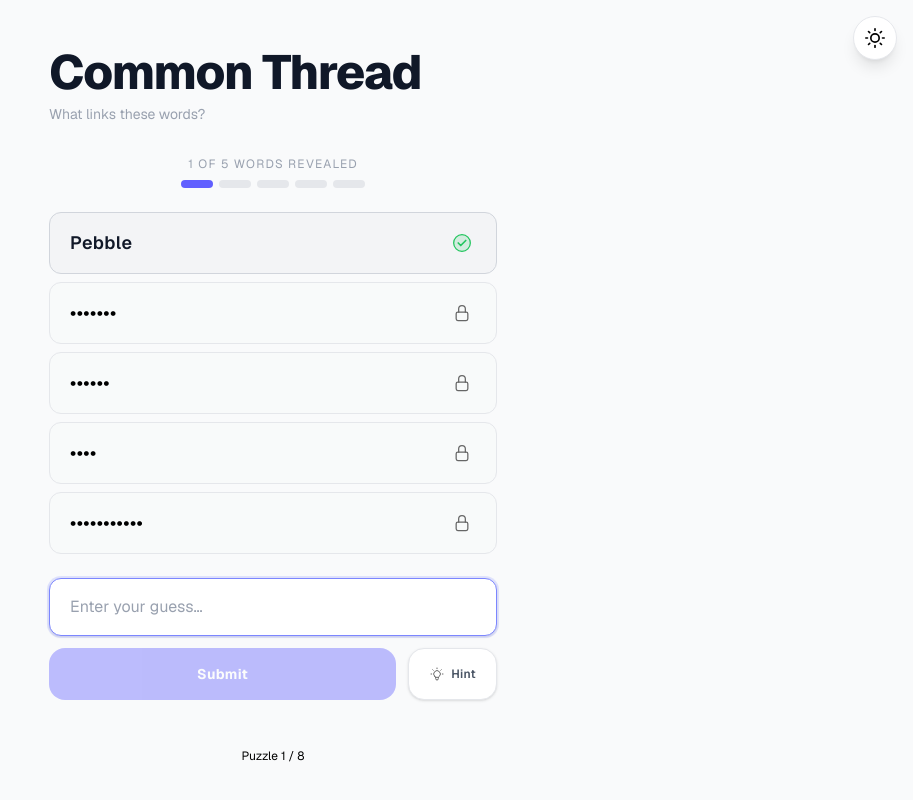
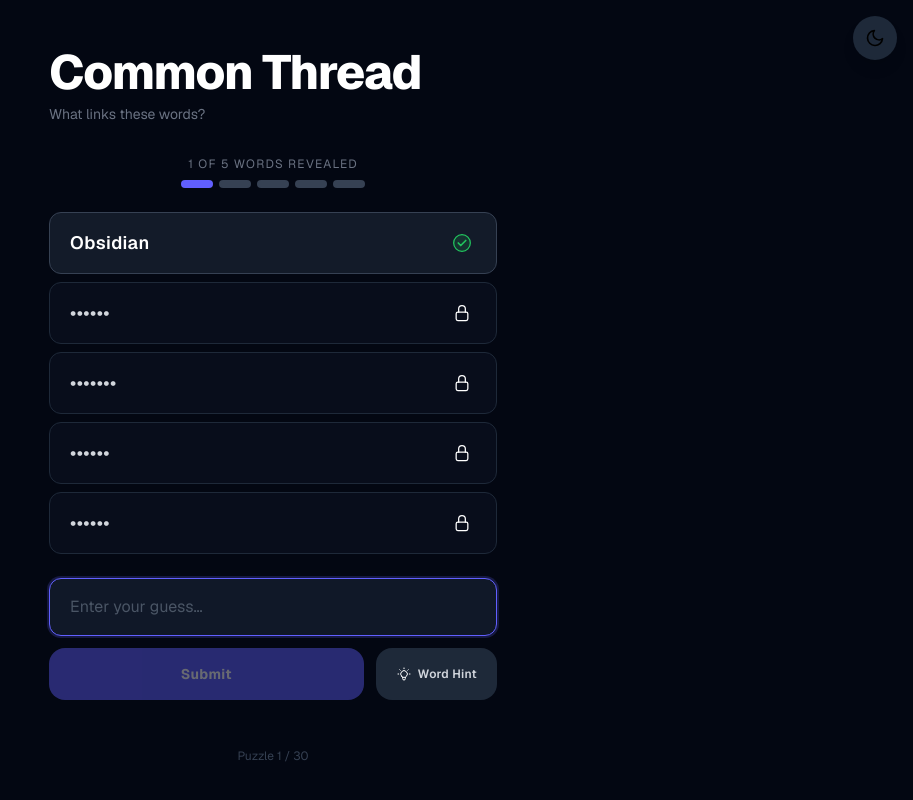
Before and after one commit to Utsab-crompoide/train-brain, a Next.js app: page /commonThread in a window 1280 px wide. Shown: the top 800 px of the page, without its empty margins (367-1280 px from the left). Built offline with nearby package versions, Linux system fonts and the light colour scheme.

Commit message:
game message logic fixed, game data replaced, fixed theme issue.

```diff
--- a/app/commonThread/page.tsx
+++ b/app/commonThread/page.tsx
@@ -127,7 +127,8 @@ export default function CommonThreadPage() {
                     : "bg-indigo-50 text-indigo-600 border-indigo-200"
             }`}
           >
-            {game.feedback.text}
+            {game.feedback.text} <br />
+            {game.feedback.type === "showHint" && <span>Hint: {game.puzzle.hint}</span>}
           </div>
         )}
 
@@ -168,7 +169,7 @@ export default function CommonThreadPage() {
                     filter: isDark ? "invert(1)" : "invert(0.4)",
                   }}
                 />
-                Hint
+                Word Hint
               </button>
             </div>
           </div>
--- a/context/ThemeContext.tsx
+++ b/context/ThemeContext.tsx
@@ -1,12 +1,6 @@
 "use client";
 
-import React, {
-  createContext,
-  useContext,
-  useEffect,
-  useState,
-  ReactNode,
-} from "react";
+import React, { createContext, useContext, useEffect, useState, ReactNode } from "react";
 
 type Theme = "light" | "dark";
 
@@ -21,7 +15,17 @@ const ThemeContext = createContext<ThemeContextValue>({
 });
 
 export function ThemeProvider({ children }: { children: ReactNode }) {
-  const [theme, setTheme] = useState<Theme>("light");
+  const [theme, setTheme] = useState<Theme>("dark");
+  const [mounted, setMounted] = useState(false);
+
+  // Initialize theme from localStorage only on client
+  useEffect(() => {
+    const stored = localStorage.getItem("theme") as Theme | null;
+    if (stored) {
+      setTheme(stored);
+    }
+    setMounted(true);
+  }, []);
 
   // Sync <html> class so Tailwind `dark:` utilities work
   useEffect(() => {
@@ -31,16 +35,18 @@ export function ThemeProvider({ children }: { children: ReactNode }) {
     } else {
       root.classList.remove("dark");
     }
-  }, [theme]);
+    if (mounted) {
+      localStorage.setItem("theme", theme);
+    }
+  }, [theme, mounted]);
 
-  const toggleTheme = () =>
-    setTheme((prev) => (prev === "light" ? "dark" : "light"));
+  const toggleTheme = () => setTheme((prev) => (prev === "light" ? "dark" : "light"));
 
-  return (
-    <ThemeContext.Provider value={{ theme, toggleTheme }}>
-      {children}
-    </ThemeContext.Provider>
-  );
+  if (!mounted) {
+    return <>{children}</>;
+  }
+
+  return <ThemeContext.Provider value={{ theme, toggleTheme }}>{children}</ThemeContext.Provider>;
 }
 
 export function useTheme() {
--- a/data/puzzle.ts
+++ b/data/puzzle.ts
@@ -1,68 +1,220 @@
-// puzzles.ts — Common Thread game data
-
 export interface Puzzle {
   id: number;
-  answer: string;           // The hidden connection (case-insensitive match)
+  answer: string; // The hidden connection (case-insensitive match)
   acceptedAnswers: string[]; // All valid answer strings (lowercase)
-  words: string[];          // Words in reveal order (first 2 shown initially)
-  hint: string;             // Shown in BoxInput when player asks for a clue
+  words: string[]; // Words in reveal order (first 2 shown initially)
+  hint: string; // Shown in BoxInput when player asks for a clue
 }
 
 export const PUZZLES: Puzzle[] = [
   {
     id: 1,
     answer: "ROCK",
-    acceptedAnswers: ["rock", "rocks", "stone", "stones"],
-    words: ["Pebble", "Boulder", "Gravel", "Sand", "Cobblestone"],
-    hint: "ROCK",
+    acceptedAnswers: ["rock", "stone", "mineral", "geology"],
+    words: ["Obsidian", "Basalt", "Granite", "Schist", "Pumice"],
+    hint: "Think geology — what unites these hard natural materials?",
   },
   {
     id: 2,
     answer: "COLD",
-    acceptedAnswers: ["cold", "ice", "icy", "freeze", "frozen"],
-    words: ["Arctic", "Glacier", "Frost", "Blizzard", "Tundra"],
-    hint: "COLD",
+    acceptedAnswers: ["cold", "ice", "frozen", "freeze"],
+    words: ["Permafrost", "Sleet", "Hailstone", "Icicle", "Flurry"],
+    hint: "These all belong to a world far below zero.",
   },
   {
     id: 3,
     answer: "MUSIC",
-    acceptedAnswers: ["music", "sound", "audio", "song", "melody"],
-    words: ["Jazz", "Tempo", "Chord", "Rhythm", "Harmony"],
-    hint: "MUSIC",
+    acceptedAnswers: ["music", "melody", "harmony", "sound"],
+    words: ["Crescendo", "Staccato", "Timbre", "Cadence", "Tremolo"],
+    hint: "These are all musical terms describing sound or structure.",
   },
   {
     id: 4,
     answer: "FIRE",
-    acceptedAnswers: ["fire", "flame", "heat", "burn", "blaze"],
-    words: ["Ember", "Inferno", "Ash", "Spark", "Kindle"],
-    hint: "FIRE",
+    acceptedAnswers: ["fire", "flame", "combustion", "blaze"],
+    words: ["Cinder", "Smolder", "Char", "Ignite", "Scorch"],
+    hint: "Each word relates to burning and heat.",
   },
   {
     id: 5,
     answer: "TIME",
-    acceptedAnswers: ["time", "clock", "hour", "minute", "second"],
-    words: ["Dawn", "Dusk", "Epoch", "Era", "Moment"],
-    hint: "TIME",
+    acceptedAnswers: ["time", "duration", "age", "era"],
+    words: ["Eon", "Millennium", "Solstice", "Epoch", "Equinox"],
+    hint: "These words all measure or mark the passage of time.",
   },
   {
     id: 6,
     answer: "WATER",
-    acceptedAnswers: ["water", "ocean", "sea", "liquid", "wave"],
-    words: ["Ripple", "Current", "Tide", "Stream", "Cascade"],
-    hint: "WATER",
+    acceptedAnswers: ["water", "ocean", "liquid", "aqua"],
+    words: ["Estuary", "Lagoon", "Whirlpool", "Tributary", "Delta"],
+    hint: "You'll find all of these near or made of water.",
   },
   {
     id: 7,
     answer: "LIGHT",
-    acceptedAnswers: ["light", "glow", "shine", "bright", "illumination"],
-    words: ["Beam", "Glare", "Shimmer", "Radiance", "Flicker"],
-    hint: "LIGHT",
+    acceptedAnswers: ["light", "illumination", "brightness", "glow"],
+    words: ["Prism", "Photon", "Refraction", "Lumen", "Wavelength"],
+    hint: "Physics of the visible spectrum connects these.",
   },
   {
     id: 8,
     answer: "SPACE",
-    acceptedAnswers: ["space", "cosmos", "universe", "galaxy", "sky"],
-    words: ["Nebula", "Quasar", "Pulsar", "Comet", "Orbit"],
-    hint: "SPACE",
+    acceptedAnswers: ["space", "cosmos", "universe", "astronomy"],
+    words: ["Aphelion", "Perihelion", "Parsec", "Singularity", "Nebula"],
+    hint: "Look beyond Earth's atmosphere for the connection.",
+  },
+  {
+    id: 9,
+    answer: "PLANT",
+    acceptedAnswers: ["plant", "flora", "botany", "vegetation"],
+    words: ["Chlorophyll", "Stomata", "Tendril", "Taproot", "Frond"],
+    hint: "These are all parts or processes of plant biology.",
+  },
+  {
+    id: 10,
+    answer: "ANIMAL",
+    acceptedAnswers: ["animal", "creature", "fauna", "wildlife"],
+    words: ["Nocturnal", "Carnivore", "Herbivore", "Omnivore", "Predator"],
+    hint: "These words describe traits or types of living creatures.",
+  },
+  {
+    id: 11,
+    answer: "HEART",
+    acceptedAnswers: ["heart", "cardiac", "pulse", "circulation"],
+    words: ["Ventricle", "Aorta", "Atrium", "Artery", "Capillary"],
+    hint: "These are all parts of the cardiovascular system.",
+  },
+  {
+    id: 12,
+    answer: "BOOK",
+    acceptedAnswers: ["book", "literature", "novel", "writing"],
+    words: ["Prologue", "Epilogue", "Foreword", "Index", "Appendix"],
+    hint: "These are all structural sections found in a book.",
+  },
+  {
+    id: 13,
+    answer: "MONEY",
+    acceptedAnswers: ["money", "currency", "finance", "wealth"],
+    words: ["Dividend", "Debenture", "Equity", "Liquidity", "Hedge"],
+    hint: "These terms live in the world of finance and investment.",
+  },
+  {
+    id: 14,
+    answer: "FAMILY",
+    acceptedAnswers: ["family", "kinship", "ancestry", "lineage"],
+    words: ["Matriarch", "Patriarch", "Progeny", "Heir", "Kin"],
+    hint: "Blood ties and family roles connect these words.",
+  },
+  {
+    id: 15,
+    answer: "SPORT",
+    acceptedAnswers: ["sport", "athletics", "competition", "game"],
+    words: ["Decathlon", "Pentathlon", "Triathlon", "Biathlon", "Heptathlon"],
+    hint: "These are all multi-discipline competitive events.",
+  },
+  {
+    id: 16,
+    answer: "TRAVEL",
+    acceptedAnswers: ["travel", "journey", "expedition", "voyage"],
+    words: ["Itinerary", "Layover", "Transit", "Embark", "Disembark"],
+    hint: "These words are all part of the experience of going somewhere.",
+  },
+  {
+    id: 17,
+    answer: "FOOD",
+    acceptedAnswers: ["food", "cuisine", "culinary", "cooking"],
+    words: ["Blanch", "Braise", "Sauté", "Julienne", "Deglaze"],
+    hint: "These are all techniques used in professional cooking.",
+  },
+  {
+    id: 18,
+    answer: "ART",
+    acceptedAnswers: ["art", "visual art", "fine art", "craft"],
+    words: ["Chiaroscuro", "Impasto", "Fresco", "Trompe-l'oeil", "Sfumato"],
+    hint: "These are all techniques or styles in visual art history.",
+  },
+  {
+    id: 19,
+    answer: "SCIENCE",
+    acceptedAnswers: ["science", "research", "experiment", "hypothesis"],
+    words: ["Empirical", "Placebo", "Variable", "Catalyst", "Titration"],
+    hint: "These terms are all part of the scientific method or lab work.",
+  },
+  {
+    id: 20,
+    answer: "WEATHER",
+    acceptedAnswers: ["weather", "climate", "atmosphere", "meteorology"],
+    words: ["Barometric", "Isobar", "Cumulonimbus", "Nimbostratus", "Dewpoint"],
+    hint: "A meteorologist would know all of these terms well.",
+  },
+  {
+    id: 21,
+    answer: "LANGUAGE",
+    acceptedAnswers: ["language", "linguistics", "speech", "grammar"],
+    words: ["Phoneme", "Morpheme", "Syntax", "Semantics", "Diphthong"],
+    hint: "These are all concepts studied in linguistics.",
+  },
+  {
+    id: 22,
+    answer: "MIND",
+    acceptedAnswers: ["mind", "psychology", "brain", "cognition"],
+    words: ["Cognition", "Synapse", "Cortex", "Limbic", "Dendrite"],
+    hint: "These words relate to how the brain thinks and works.",
+  },
+  {
+    id: 23,
+    answer: "MATH",
+    acceptedAnswers: ["math", "mathematics", "algebra", "arithmetic"],
+    words: ["Asymptote", "Coefficient", "Derivative", "Logarithm", "Quotient"],
+    hint: "You'd encounter all of these in a mathematics classroom.",
+  },
+  {
+    id: 24,
+    answer: "LAW",
+    acceptedAnswers: ["law", "legal", "justice", "court"],
+    words: ["Plaintiff", "Subpoena", "Affidavit", "Litigation", "Verdict"],
+    hint: "These terms all belong inside a courtroom.",
+  },
+  {
+    id: 25,
+    answer: "ARCHITECTURE",
+    acceptedAnswers: ["architecture", "building", "structure", "design"],
+    words: ["Cantilever", "Cornice", "Buttress", "Spandrel", "Colonnade"],
+    hint: "These are all structural or decorative features in building design.",
+  },
+  {
+    id: 26,
+    answer: "OCEAN",
+    acceptedAnswers: ["ocean", "sea", "marine", "underwater"],
+    words: ["Bioluminescence", "Thermocline", "Abyssal", "Bathypelagic", "Halocline"],
+    hint: "These all describe phenomena or zones found deep in the sea.",
+  },
+  {
+    id: 27,
+    answer: "MYTH",
+    acceptedAnswers: ["myth", "mythology", "legend", "folklore"],
+    words: ["Pantheon", "Oracle", "Labyrinth", "Chimera", "Elysium"],
+    hint: "Ancient gods and legends give life to these words.",
+  },
+  {
+    id: 28,
+    answer: "CHESS",
+    acceptedAnswers: ["chess", "board game", "strategy", "checkmate"],
+    words: ["Gambit", "Endgame", "Castling", "Zugzwang", "Stalemate"],
+    hint: "These terms are all moves or states in a famous strategy game.",
+  },
+  {
+    id: 29,
+    answer: "MEDICINE",
+    acceptedAnswers: ["medicine", "health", "medical", "treatment"],
+    words: ["Prognosis", "Biopsy", "Diagnosis", "Pathogen", "Remission"],
+    hint: "A doctor or nurse would use all of these terms regularly.",
+  },
+  {
+    id: 30,
+    answer: "PHILOSOPHY",
+    acceptedAnswers: ["philosophy", "ethics", "logic", "thought"],
+    words: ["Epistemology", "Ontology", "Dialectic", "Empiricism", "Solipsism"],
+    hint: "These concepts are all studied in philosophy courses.",
   },
 ];
```
Also changed, not shown: hooks/useCommonThread.ts (+9 -2 lines).
